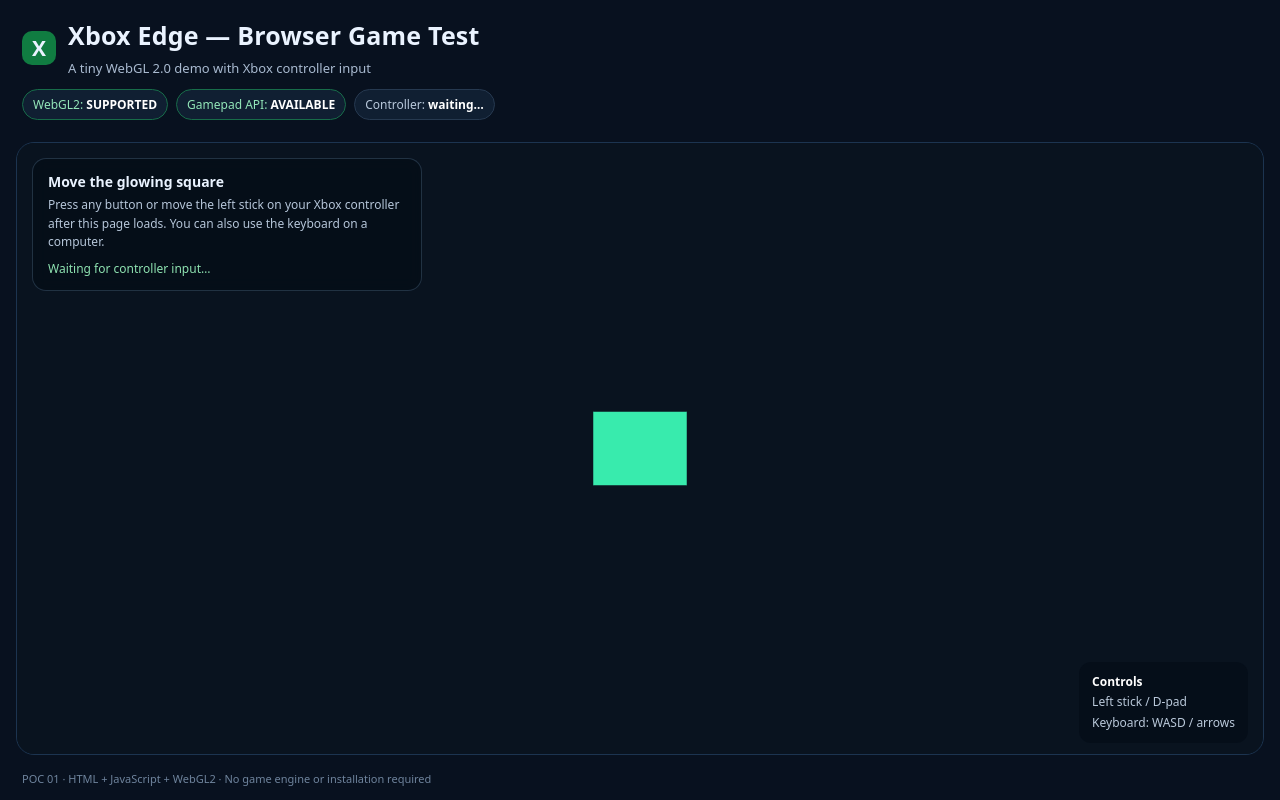
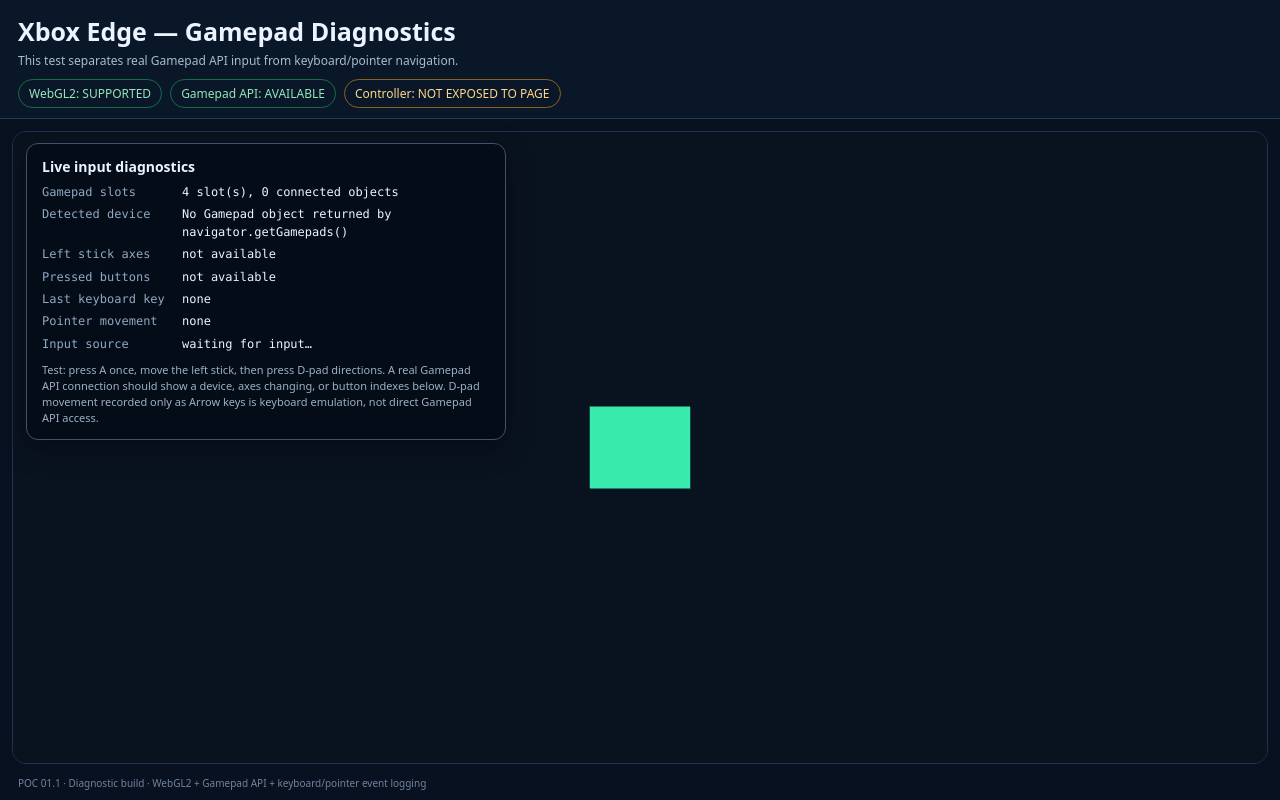
Before and after one commit to Ibraxyz/xbox-edge-webgl2-test, a plain HTML site: page index.html in a window 1280 px wide. Drawn offline with Linux system fonts and the light colour scheme.

Commit message:
fix controller input

```diff
--- a/index.html
+++ b/index.html
@@ -4,279 +4,115 @@
   <meta charset="utf-8">
   <meta name="viewport" content="width=device-width, initial-scale=1, viewport-fit=cover">
   <meta name="theme-color" content="#08111f">
-  <title>Xbox Edge — WebGL2 & Gamepad Test</title>
+  <title>Xbox Edge — Gamepad Diagnostics</title>
   <style>
     :root { color-scheme: dark; font-family: system-ui, -apple-system, Segoe UI, sans-serif; }
     * { box-sizing: border-box; }
     html, body { margin: 0; width: 100%; height: 100%; overflow: hidden; background: #08111f; color: #eaf3ff; }
     body { display: flex; flex-direction: column; }
-    header { z-index: 2; padding: 18px 22px 12px; background: linear-gradient(180deg, rgba(8,17,31,.98), rgba(8,17,31,.82)); }
-    .topline { display: flex; align-items: center; gap: 12px; flex-wrap: wrap; }
-    .mark { width: 34px; height: 34px; display: grid; place-items: center; border-radius: 10px; background: #107c41; font-size: 21px; font-weight: 800; }
-    h1 { margin: 0; font-size: clamp(18px, 3vw, 25px); letter-spacing: .2px; }
-    .subtitle { margin: 7px 0 0; color: #a9bad0; font-size: 13px; }
-    .status { display: flex; gap: 8px; flex-wrap: wrap; margin-top: 12px; }
-    .pill { border: 1px solid #263950; border-radius: 999px; padding: 6px 10px; font-size: 12px; color: #b9c9dc; background: rgba(20,37,58,.72); }
-    .pill strong { color: #fff; font-weight: 650; }
-    .pill.ok { border-color: #176c49; color: #93e6b9; }
-    .pill.warn { border-color: #8a6320; color: #ffd58a; }
-    main { position: relative; flex: 1; min-height: 0; padding: 10px 16px 16px; }
-    #glcanvas { display: block; width: 100%; height: 100%; border: 1px solid #1c3450; border-radius: 18px; background: #0b1b2c; }
-    .hud { position: absolute; left: 32px; top: 26px; max-width: min(390px, calc(100% - 64px)); padding: 13px 15px; border: 1px solid rgba(117,153,190,.26); border-radius: 14px; background: rgba(5,13,24,.78); backdrop-filter: blur(8px); }
-    .hud-title { font-size: 14px; font-weight: 700; margin-bottom: 5px; }
-    .hud-copy { font-size: 12px; line-height: 1.55; color: #b6c6d9; }
-    #padline { margin-top: 8px; color: #8fe3b1; font-size: 12px; overflow-wrap: anywhere; }
-    .legend { position: absolute; right: 32px; bottom: 28px; padding: 10px 13px; border-radius: 12px; background: rgba(5,13,24,.72); color: #bac9da; font-size: 12px; line-height: 1.7; }
-    .legend b { color: white; }
-    footer { padding: 0 22px 14px; color: #6f849d; font-size: 11px; }
-    @media (max-width: 650px) {
-      header { padding: 12px 14px 8px; }
-      main { padding: 8px 8px 10px; }
-      .hud { left: 18px; top: 18px; }
-      .legend { right: 18px; bottom: 18px; }
-      footer { padding: 0 14px 9px; }
-    }
+    header { padding: 14px 18px 10px; background: #0a1728; border-bottom: 1px solid #263950; }
+    h1 { margin: 0; font-size: clamp(18px, 2.5vw, 25px); }
+    .sub { color: #a9bad0; font-size: 12px; margin-top: 4px; }
+    .pills { display:flex; flex-wrap:wrap; gap:8px; margin-top:10px; }
+    .pill { border:1px solid #344a63; border-radius:999px; padding:5px 10px; font-size:12px; color:#c5d4e5; }
+    .ok { border-color:#176c49; color:#93e6b9; }
+    .warn { border-color:#8a6320; color:#ffd58a; }
+    main { position:relative; flex:1; min-height:0; padding:12px; }
+    canvas { display:block; width:100%; height:100%; border:1px solid #1c3450; border-radius:14px; background:#0b1b2c; }
+    .panel { position:absolute; left:26px; top:24px; width:min(480px, calc(100% - 52px)); padding:13px 15px; border:1px solid #40536b; border-radius:12px; background:rgba(4,12,23,.92); box-shadow:0 8px 28px #0006; }
+    .panel h2 { margin:0 0 8px; font-size:14px; }
+    .grid { display:grid; grid-template-columns:130px 1fr; gap:5px 10px; font:12px/1.45 ui-monospace, SFMono-Regular, Menlo, monospace; }
+    .k { color:#91a9c3; }
+    .v { color:#ecf5ff; overflow-wrap:anywhere; }
+    .note { margin-top:9px; font-size:11px; line-height:1.45; color:#9eb0c5; }
+    footer { padding:0 18px 10px; color:#6f849d; font-size:10px; }
+    @media(max-width:650px) { header{padding:10px 12px 8px} main{padding:7px} .panel{left:14px;top:14px;width:calc(100% - 28px);padding:10px} .grid{grid-template-columns:108px 1fr;font-size:11px} }
   </style>
 </head>
 <body>
   <header>
-    <div class="topline">
-      <div class="mark">X</div>
-      <div>
-        <h1>Xbox Edge — Browser Game Test</h1>
-        <p class="subtitle">A tiny WebGL 2.0 demo with Xbox controller input</p>
-      </div>
-    </div>
-    <div class="status" aria-live="polite">
-      <span class="pill" id="webglStatus">WebGL2: <strong>checking…</strong></span>
-      <span class="pill" id="gamepadApiStatus">Gamepad API: <strong>checking…</strong></span>
-      <span class="pill" id="controllerStatus">Controller: <strong>waiting…</strong></span>
+    <h1>Xbox Edge — Gamepad Diagnostics</h1>
+    <div class="sub">This test separates real Gamepad API input from keyboard/pointer navigation.</div>
+    <div class="pills">
+      <span class="pill" id="webgl">WebGL2: checking…</span>
+      <span class="pill" id="api">Gamepad API: checking…</span>
+      <span class="pill warn" id="controller">Controller: waiting…</span>
     </div>
   </header>
   <main>
-    <canvas id="glcanvas" aria-label="Move the glowing square using the controller"></canvas>
-    <section class="hud">
-      <div class="hud-title">Move the glowing square</div>
-      <div class="hud-copy">Press any button or move the left stick on your Xbox controller after this page loads. You can also use the keyboard on a computer.</div>
-      <div id="padline">Waiting for controller input…</div>
+    <canvas id="screen"></canvas>
+    <section class="panel">
+      <h2>Live input diagnostics</h2>
+      <div class="grid">
+        <div class="k">Gamepad slots</div><div class="v" id="slots">checking…</div>
+        <div class="k">Detected device</div><div class="v" id="device">none</div>
+        <div class="k">Left stick axes</div><div class="v" id="axes">X: 0.00 · Y: 0.00</div>
+        <div class="k">Pressed buttons</div><div class="v" id="buttons">none</div>
+        <div class="k">Last keyboard key</div><div class="v" id="key">none</div>
+        <div class="k">Pointer movement</div><div class="v" id="pointer">none</div>
+        <div class="k">Input source</div><div class="v" id="source">waiting for input…</div>
+      </div>
+      <div class="note">Test: press A once, move the left stick, then press D-pad directions. A real Gamepad API connection should show a device, axes changing, or button indexes below. D-pad movement recorded only as Arrow keys is keyboard emulation, not direct Gamepad API access.</div>
     </section>
-    <aside class="legend"><b>Controls</b><br>Left stick / D-pad<br>Keyboard: WASD / arrows</aside>
   </main>
-  <footer>POC 01 · HTML + JavaScript + WebGL2 · No game engine or installation required</footer>
+  <footer>POC 01.1 · Diagnostic build · WebGL2 + Gamepad API + keyboard/pointer event logging</footer>
+<script>
+(() => {
+  'use strict';
+  const $ = id => document.getElementById(id);
+  const canvas = $('screen');
+  const gl = canvas.getContext('webgl2', { antialias: true, powerPreference: 'high-performance' });
+  const webgl = $('webgl');
+  const api = $('api');
+  const controller = $('controller');
+  const hasApi = typeof navigator.getGamepads === 'function' || typeof navigator.webkitGetGamepads === 'function';
+  function pill(el, text, cls) { el.textContent = text; el.className = 'pill ' + (cls || ''); }
+  pill(webgl, 'WebGL2: ' + (gl ? 'SUPPORTED' : 'NOT AVAILABLE'), gl ? 'ok' : 'warn');
+  pill(api, 'Gamepad API: ' + (hasApi ? 'AVAILABLE' : 'NOT AVAILABLE'), hasApi ? 'ok' : 'warn');
+  if (!gl) return;
 
-  <script>
-    (function () {
-      'use strict';
-
-      const canvas = document.getElementById('glcanvas');
-      const webglStatus = document.getElementById('webglStatus');
-      const gamepadApiStatus = document.getElementById('gamepadApiStatus');
-      const controllerStatus = document.getElementById('controllerStatus');
-      const padline = document.getElementById('padline');
-
-      function setPill(element, label, state, className) {
-        element.className = 'pill ' + (className || '');
-        element.innerHTML = label + ': <strong>' + state + '</strong>';
+  const vs = `#version 300 es\nin vec2 p; uniform vec2 off; void main(){ gl_Position=vec4(p*vec2(.08,.13)+off,0.,1.); }`;
+  const fs = `#version 300 es\nprecision highp float; out vec4 c; void main(){ c=vec4(.22,.92,.68,1.); }`;
+  function shader(type, source) { const s=gl.createShader(type); gl.shaderSource(s,source); gl.compileShader(s); if(!gl.getShaderParameter(s,gl.COMPILE_STATUS)) throw new Error(gl.getShaderInfoLog(s)); return s; }
+  try {
+    const prog=gl.createProgram(); gl.attachShader(prog,shader(gl.VERTEX_SHADER,vs)); gl.attachShader(prog,shader(gl.FRAGMENT_SHADER,fs)); gl.linkProgram(prog);
+    if(!gl.getProgramParameter(prog,gl.LINK_STATUS)) throw new Error(gl.getProgramInfoLog(prog));
+    gl.useProgram(prog);
+    const verts=new Float32Array([-1,-1,1,-1,-1,1,-1,1,1,-1,1,1]);
+    const vao=gl.createVertexArray(); gl.bindVertexArray(vao);
+    const buf=gl.createBuffer(); gl.bindBuffer(gl.ARRAY_BUFFER,buf); gl.bufferData(gl.ARRAY_BUFFER,verts,gl.STATIC_DRAW);
+    const loc=gl.getAttribLocation(prog,'p'); gl.enableVertexAttribArray(loc); gl.vertexAttribPointer(loc,2,gl.FLOAT,false,0,0);
+    const off=gl.getUniformLocation(prog,'off');
+    let x=0,y=0,last=0,keyName='none',pointerText='none',source='waiting for input…',activeIndex=null;
+    const keys=Object.create(null);
+    function resize(){const d=Math.min(devicePixelRatio||1,2);const w=Math.max(1,Math.floor(canvas.clientWidth*d));const h=Math.max(1,Math.floor(canvas.clientHeight*d));if(canvas.width!==w||canvas.height!==h){canvas.width=w;canvas.height=h;}gl.viewport(0,0,canvas.width,canvas.height);}
+    addEventListener('resize',resize);
+    addEventListener('keydown',e=>{const k=e.key.toLowerCase();keys[k]=true;keyName=e.key+(e.repeat?' (repeat)':'');source='Keyboard event: '+e.key;if(['arrowup','arrowdown','arrowleft','arrowright',' '].includes(k))e.preventDefault();},{passive:false});
+    addEventListener('keyup',e=>{keys[e.key.toLowerCase()]=false;});
+    addEventListener('pointermove',e=>{pointerText=Math.round(e.clientX)+', '+Math.round(e.clientY);source='Pointer movement';});
+    function getPads(){try{return navigator.getGamepads?navigator.getGamepads():(navigator.webkitGetGamepads?navigator.webkitGetGamepads():[]);}catch(e){return [];}}
+    addEventListener('gamepadconnected',e=>{activeIndex=e.gamepad.index;pill(controller,'Controller: CONNECTED','ok');source='Gamepad connected event';});
+    addEventListener('gamepaddisconnected',e=>{if(activeIndex===e.gamepad.index)activeIndex=null;source='Gamepad disconnected';});
+    const dz=v=>Math.abs(v)<.18?0:v;
+    let frame=0;
+    function loop(t){const dt=last?Math.min((t-last)/1000,.05):0;last=t;resize();let dx=0,dy=0;
+      if(keys.arrowleft||keys.a)dx-=1;if(keys.arrowright||keys.d)dx+=1;if(keys.arrowup||keys.w)dy+=1;if(keys.arrowdown||keys.s)dy-=1;
+      const pads=getPads(); const present=[]; for(let i=0;i<pads.length;i++)if(pads[i]&&pads[i].connected!==false)present.push(pads[i]);
+      let gp=activeIndex!==null?pads[activeIndex]:null;if(!gp||gp.connected===false)gp=present[0]||null;if(gp)activeIndex=gp.index;
+      if(gp){pill(controller,'Controller: CONNECTED','ok');const ax=gp.axes||[];const ax0=dz(ax[0]||0),ax1=dz(ax[1]||0);if(ax0||ax1){dx=ax0;dy=-ax1;source='Gamepad axes';}else {const b=gp.buttons||[];let bx=0,by=0;if(b[14]?.pressed)bx--;if(b[15]?.pressed)bx++;if(b[12]?.pressed)by++;if(b[13]?.pressed)by--;if(bx||by){dx=bx;dy=by;source='Gamepad D-pad buttons';}}
+        const pressed=(gp.buttons||[]).map((b,i)=>b&&b.pressed?i:null).filter(v=>v!==null);
+        if(frame%8===0){$('slots').textContent=pads.length+' slot(s), '+present.length+' connected object(s)';$('device').textContent=gp.id+' · index '+gp.index+' · mapping '+(gp.mapping||'unknown');$('axes').textContent=(ax.slice(0,4).map((v,i)=>'A'+i+': '+Number(v).toFixed(2)).join(' · ')||'no axes');$('buttons').textContent=pressed.length?pressed.join(', '):'none';}
+      } else {
+        pill(controller,'Controller: NOT EXPOSED TO PAGE','warn');
+        if(frame%8===0){$('slots').textContent=pads.length+' slot(s), 0 connected objects';$('device').textContent='No Gamepad object returned by navigator.getGamepads()';$('axes').textContent='not available';$('buttons').textContent='not available';}
       }
-
-      const gl = canvas.getContext('webgl2', {
-        alpha: false,
-        antialias: true,
-        powerPreference: 'high-performance'
-      });
-
-      if (!gl) {
-        setPill(webglStatus, 'WebGL2', 'NOT AVAILABLE', 'warn');
-        const ctx = canvas.getContext('2d');
-        if (ctx) {
-          ctx.fillStyle = '#0b1b2c';
-          ctx.fillRect(0, 0, canvas.width, canvas.height);
-          ctx.fillStyle = '#ffd58a';
-          ctx.font = '20px sans-serif';
-          ctx.fillText('WebGL 2.0 is not available in this browser.', 28, 50);
-        }
-        return;
-      }
-      setPill(webglStatus, 'WebGL2', 'SUPPORTED', 'ok');
-
-      const vertexSource = `#version 300 es
-        in vec2 aPosition;
-        uniform vec2 uOffset;
-        uniform vec2 uScale;
-        void main() {
-          vec2 p = aPosition * uScale + uOffset;
-          gl_Position = vec4(p, 0.0, 1.0);
-        }
-      `;
-      const fragmentSource = `#version 300 es
-        precision highp float;
-        out vec4 outColor;
-        void main() {
-          outColor = vec4(0.22, 0.92, 0.68, 1.0);
-        }
-      `;
-
-      function compileShader(type, source) {
-        const shader = gl.createShader(type);
-        gl.shaderSource(shader, source);
-        gl.compileShader(shader);
-        if (!gl.getShaderParameter(shader, gl.COMPILE_STATUS)) {
-          const message = gl.getShaderInfoLog(shader) || 'Unknown shader error';
-          gl.deleteShader(shader);
-          throw new Error(message);
-        }
-        return shader;
-      }
-
-      let program;
-      try {
-        const vs = compileShader(gl.VERTEX_SHADER, vertexSource);
-        const fs = compileShader(gl.FRAGMENT_SHADER, fragmentSource);
-        program = gl.createProgram();
-        gl.attachShader(program, vs);
-        gl.attachShader(program, fs);
-        gl.linkProgram(program);
-        gl.deleteShader(vs);
-        gl.deleteShader(fs);
-        if (!gl.getProgramParameter(program, gl.LINK_STATUS)) {
-          throw new Error(gl.getProgramInfoLog(program) || 'Program link failed');
-        }
-      } catch (error) {
-        setPill(webglStatus, 'WebGL2', 'ERROR', 'warn');
-        padline.textContent = 'WebGL shader error: ' + error.message;
-        return;
-      }
-
-      const vertices = new Float32Array([
-        -1, -1,  1, -1, -1,  1,
-        -1,  1,  1, -1,  1,  1
-      ]);
-      const vao = gl.createVertexArray();
-      gl.bindVertexArray(vao);
-      const buffer = gl.createBuffer();
-      gl.bindBuffer(gl.ARRAY_BUFFER, buffer);
-      gl.bufferData(gl.ARRAY_BUFFER, vertices, gl.STATIC_DRAW);
-      const positionLocation = gl.getAttribLocation(program, 'aPosition');
-      gl.enableVertexAttribArray(positionLocation);
-      gl.vertexAttribPointer(positionLocation, 2, gl.FLOAT, false, 0, 0);
-      const offsetLocation = gl.getUniformLocation(program, 'uOffset');
-      const scaleLocation = gl.getUniformLocation(program, 'uScale');
-
-      let x = 0;
-      let y = 0;
-      const speed = 1.15;
-      const keys = Object.create(null);
-      let activePad = null;
-      let lastTime = 0;
-
-      function resize() {
-        const dpr = Math.min(window.devicePixelRatio || 1, 2);
-        const width = Math.max(1, Math.floor(canvas.clientWidth * dpr));
-        const height = Math.max(1, Math.floor(canvas.clientHeight * dpr));
-        if (canvas.width !== width || canvas.height !== height) {
-          canvas.width = width;
-          canvas.height = height;
-        }
-        gl.viewport(0, 0, canvas.width, canvas.height);
-      }
-      window.addEventListener('resize', resize);
-
-      window.addEventListener('keydown', function (event) {
-        const key = event.key.toLowerCase();
-        if (['arrowup', 'arrowdown', 'arrowleft', 'arrowright', ' '].includes(key)) event.preventDefault();
-        keys[key] = true;
-      }, { passive: false });
-      window.addEventListener('keyup', function (event) {
-        keys[event.key.toLowerCase()] = false;
-      });
-
-      const hasGamepadApi = !!(navigator.getGamepads || navigator.webkitGetGamepads);
-      setPill(gamepadApiStatus, 'Gamepad API', hasGamepadApi ? 'AVAILABLE' : 'NOT AVAILABLE', hasGamepadApi ? 'ok' : 'warn');
-
-      window.addEventListener('gamepadconnected', function (event) {
-        activePad = event.gamepad.index;
-        setPill(controllerStatus, 'Controller', 'CONNECTED', 'ok');
-        padline.textContent = event.gamepad.id + ' · ' + event.gamepad.buttons.length + ' buttons · ' + event.gamepad.axes.length + ' axes';
-      });
-      window.addEventListener('gamepaddisconnected', function (event) {
-        if (activePad === event.gamepad.index) activePad = null;
-        setPill(controllerStatus, 'Controller', 'DISCONNECTED', 'warn');
-        padline.textContent = 'Controller disconnected. Press a button to reconnect.';
-      });
-
-      function getPads() {
-        if (navigator.getGamepads) return navigator.getGamepads();
-        if (navigator.webkitGetGamepads) return navigator.webkitGetGamepads();
-        return [];
-      }
-
-      function deadzone(value) {
-        return Math.abs(value) < 0.16 ? 0 : value;
-      }
-
-      function update(dt) {
-        let dx = 0;
-        let dy = 0;
-
-        if (keys['arrowleft'] || keys['a']) dx -= 1;
-        if (keys['arrowright'] || keys['d']) dx += 1;
-        if (keys['arrowup'] || keys['w']) dy += 1;
-        if (keys['arrowdown'] || keys['s']) dy -= 1;
-
-        const pads = getPads();
-        let pad = activePad !== null ? pads[activePad] : null;
-        if (!pad) {
-          for (let i = 0; i < pads.length; i++) {
-            if (pads[i]) { pad = pads[i]; activePad = i; break; }
-          }
-        }
-        if (pad) {
-          const axes = pad.axes || [];
-          const padX = deadzone(axes[0] || 0);
-          const padY = deadzone(axes[1] || 0);
-          if (padX || padY) {
-            dx = padX;
-            dy = -padY;
-          } else if (pad.buttons && pad.buttons.length >= 16) {
-            if (pad.buttons[14].pressed) dx -= 1;
-            if (pad.buttons[15].pressed) dx += 1;
-            if (pad.buttons[12].pressed) dy += 1;
-            if (pad.buttons[13].pressed) dy -= 1;
-          }
-          if (controllerStatus.textContent.indexOf('CONNECTED') === -1) {
-            setPill(controllerStatus, 'Controller', 'CONNECTED', 'ok');
-            padline.textContent = pad.id + ' · ' + pad.buttons.length + ' buttons · ' + pad.axes.length + ' axes';
-          }
-        }
-
-        const magnitude = Math.hypot(dx, dy);
-        if (magnitude > 1) { dx /= magnitude; dy /= magnitude; }
-        x = Math.max(-0.91, Math.min(0.91, x + dx * speed * dt));
-        y = Math.max(-0.83, Math.min(0.83, y + dy * speed * dt));
-      }
-
-      function render(time) {
-        const dt = lastTime ? Math.min((time - lastTime) / 1000, 0.05) : 0;
-        lastTime = time;
-        resize();
-        update(dt);
-
-        gl.clearColor(0.035, 0.075, 0.12, 1.0);
-        gl.clear(gl.COLOR_BUFFER_BIT);
-        gl.useProgram(program);
-        gl.bindVertexArray(vao);
-        gl.uniform2f(offsetLocation, x, y);
-        gl.uniform2f(scaleLocation, 0.075, 0.12);
-        gl.drawArrays(gl.TRIANGLES, 0, 6);
-
-        requestAnimationFrame(render);
-      }
-
-      if (!hasGamepadApi) {
-        padline.textContent = 'This browser does not expose the Gamepad API. Keyboard controls still work.';
-      }
-      requestAnimationFrame(render);
-    })();
-  </script>
+      if(frame%8===0){$('key').textContent=keyName;$('pointer').textContent=pointerText;$('source').textContent=source;}
+      const m=Math.hypot(dx,dy);if(m>1){dx/=m;dy/=m;}x=Math.max(-.91,Math.min(.91,x+dx*1.15*dt));y=Math.max(-.83,Math.min(.83,y+dy*1.15*dt));
+      gl.clearColor(.035,.075,.12,1);gl.clear(gl.COLOR_BUFFER_BIT);gl.useProgram(prog);gl.bindVertexArray(vao);gl.uniform2f(off,x,y);gl.drawArrays(gl.TRIANGLES,0,6);frame++;requestAnimationFrame(loop);
+    }
+    requestAnimationFrame(loop);
+  } catch(err) { pill(webgl,'WebGL2: ERROR','warn'); $('source').textContent=String(err); }
+})();
+</script>
 </body>
 </html>
```
